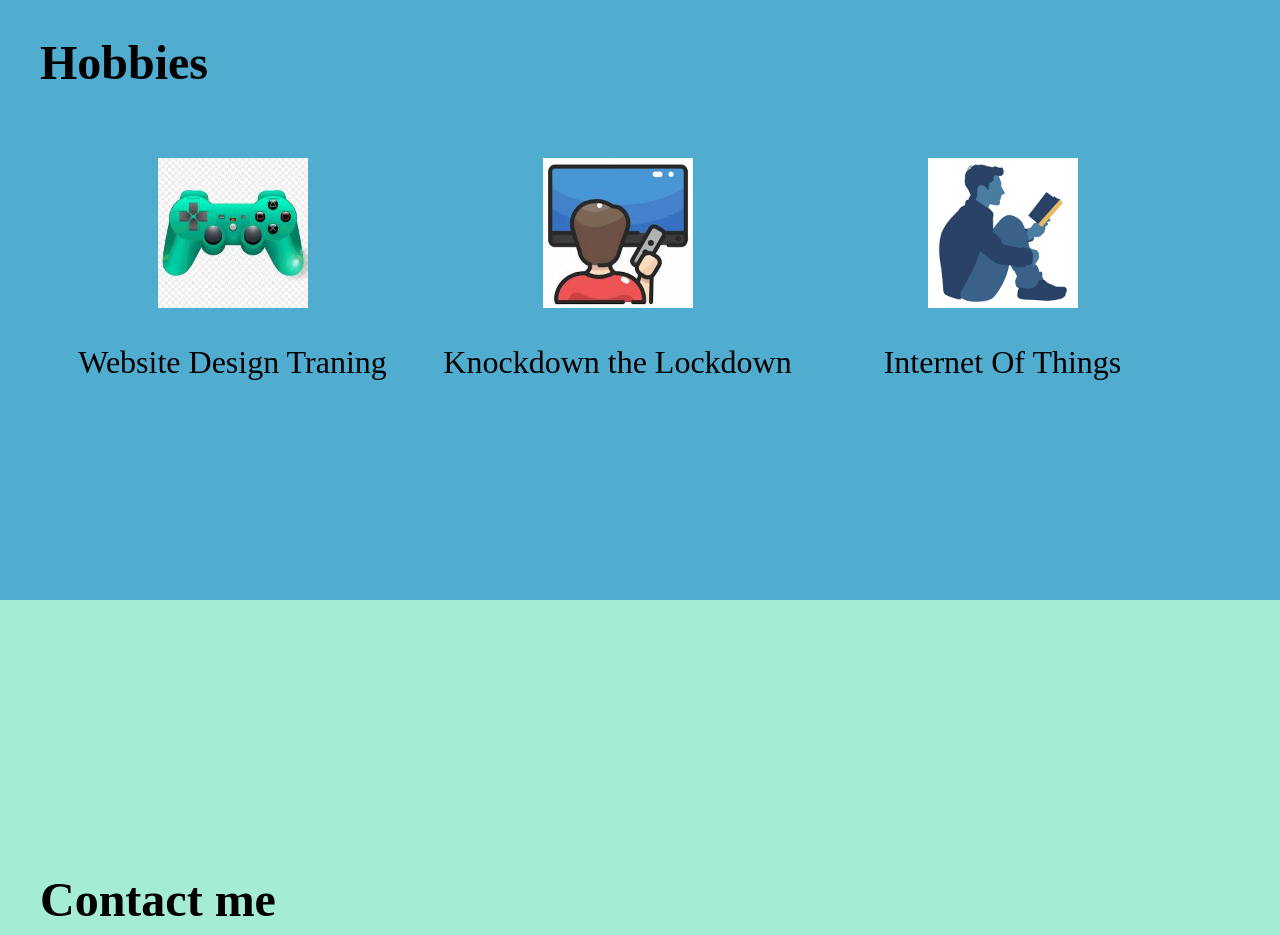
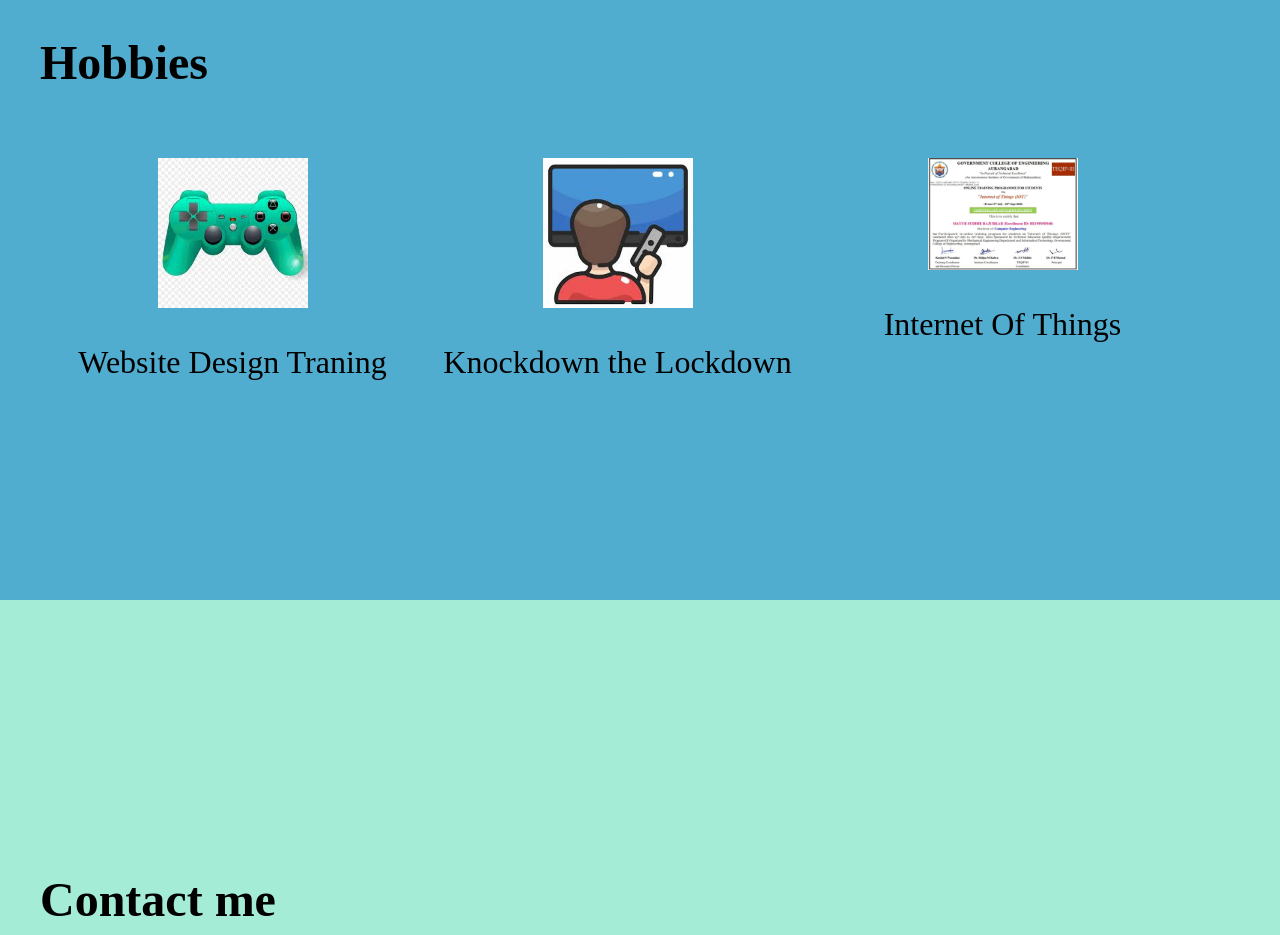
Before and after one commit to mayurrajurkar/mayurrajurkar, a plain HTML site: page index.html in a window 1280 px wide. Shown: the part 3400-4335 px from the top of the page. Drawn offline with Linux system fonts and the light colour scheme.

Commit message:
Update index.html

```diff
--- a/index.html
+++ b/index.html
@@ -133,7 +133,7 @@ This year I also learned JavaScript and create web-games.</p>
 			<p>Knockdown the Lockdown</p>
 		</div>
 		<div>
-			<img src="assests/img/book.png" alt="Internet Of Things">
+			<img src="assests/img/1609238731679.jpg" alt="Internet Of Things">
 			<p>Internet Of Things</p>
 		</div>
 
```
